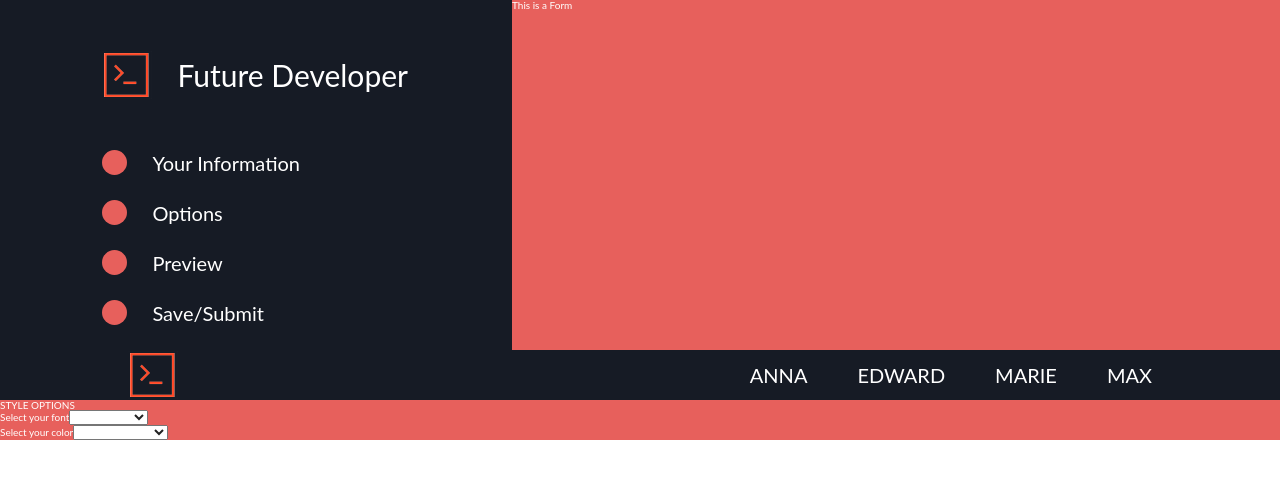
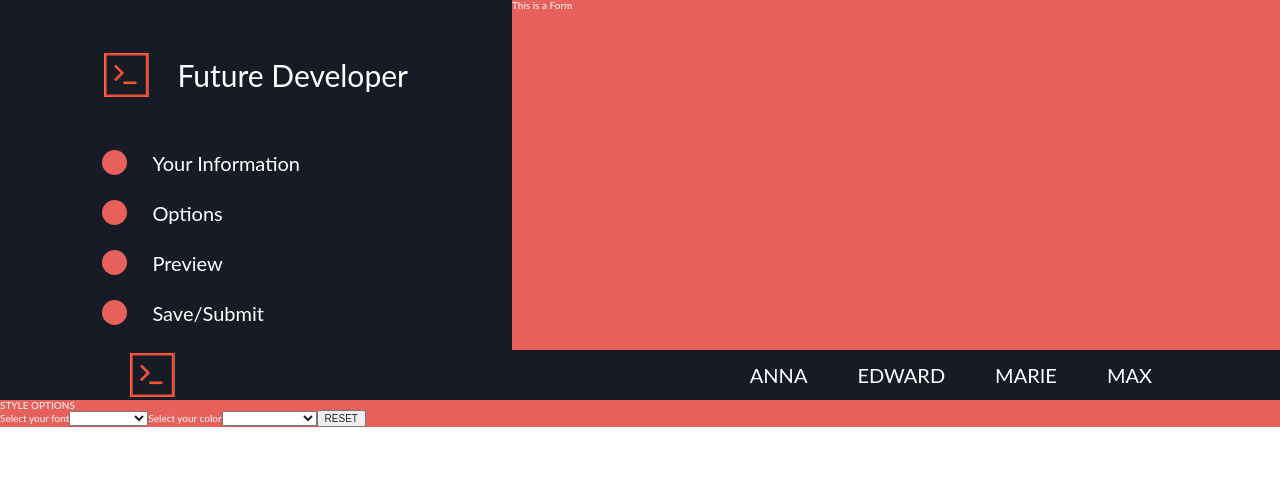
Before and after one commit to EdwardMaxMarieAnna/frontEndDeveloperComingSoon, a React (Create React App) app: page / in a window 1280 px wide. Shown: the top 478 px of the page. Built offline with nearby package versions, Linux system fonts and the light colour scheme.

Commit message:
added reset state, we have one form now with two option selections

```diff
--- a/src/components/styleOptions/StyleOptions.js
+++ b/src/components/styleOptions/StyleOptions.js
@@ -15,7 +15,8 @@ export class StyleOptions extends Component {
         //this is to make call b functions work
         this.handleChangeColor = this.handleChangeColor.bind(this);
         this.handleChangeFont = this.handleChangeFont.bind(this);
-        this.handleClick = this.handleClick.bind(this);
+        this.handleImageClick = this.handleImageClick.bind(this);
+        this.handleResetClick = this.handleResetClick.bind(this);
     }
 
     bringMyImage(query) {
@@ -51,19 +52,31 @@ export class StyleOptions extends Component {
 
     handleChangeFont = (event) => {
         event.preventDefault();
-        const usersFont = event.target.value;
         console.log(event.target.value)
 
         this.setState({
-            font: usersFont
+            font: event.target.value
         })
     }
 
-    handleClick = (event) => {
+    handleImageClick = (event) => {
         event.preventDefault();
         console.log(event.target.id)
+
         this.setState({
             backgroundSelected: event.target.id
+        })
+    }
+
+    handleResetClick = (event) => {
+        event.preventDefault();
+
+        //clear state
+        this.setState({
+            color: '',
+            background: [],
+            backgroundSelected: '',
+            font: ''
         })
     }
 
@@ -86,10 +99,7 @@ export class StyleOptions extends Component {
                         <option value="titillium">Titillium Web</option>
                         <option value="varela">Varela</ option>
                     </select>
-                </form>
 
-            {/* this is option form for our color selection */}
-                <form action="">
                     <label htmlFor="chooseColor">Select your color</label>
                     {/* every time user passes changes handleChange function activates */}
                     <select onChange={this.handleChangeColor} name="color" id="color">
@@ -107,18 +117,23 @@ export class StyleOptions extends Component {
                         <option value="teal">Teal</option>
                         <option value="blue">Blue</option>
                     </select>
+
+                    {/* reset button NEEDS STYLE */}
+                    <button onClick={this.handleResetClick} type="reset">RESET</button>
                 </form>
+
                 <div>
                     {this.state.background.map((image) => {
                         return(
                             // console.log(image.urls.small)
-                            //there are bunch of other options to select check console log on line 31 CAN SOMEONE MAKE A DECIOSION OF WHAT'S BETTER LOOKIN OPTION SIZE WISE AND STYLE IT?
-                            <figure onClick={this.handleClick}>
+                            //there are bunch of other options to select check console log on line 31 WE CAN CHANGE STYLING EASILY
+                            <figure onClick={this.handleImageClick}>
                                 < img id={`${image.id}`} src = {`${image.urls.small}`} alt=""/>
                             </figure>
                         )
                     })}
                 </div>
+
             </div>
         )
     }
```
